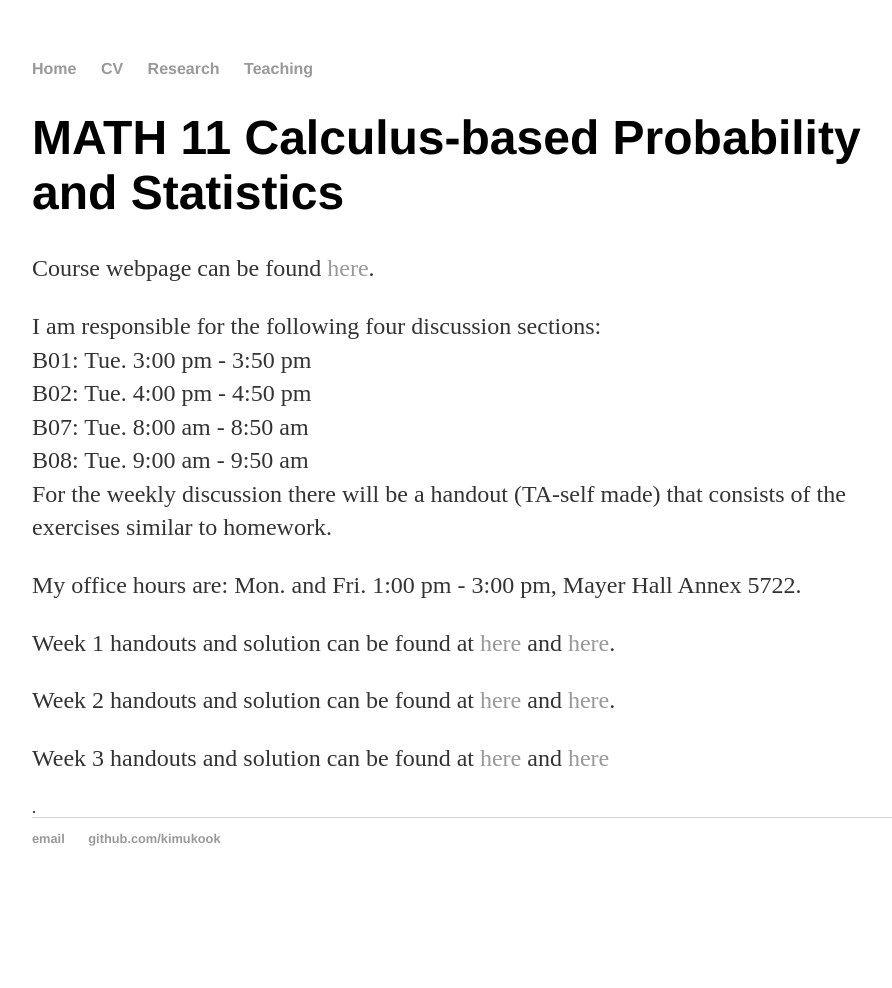
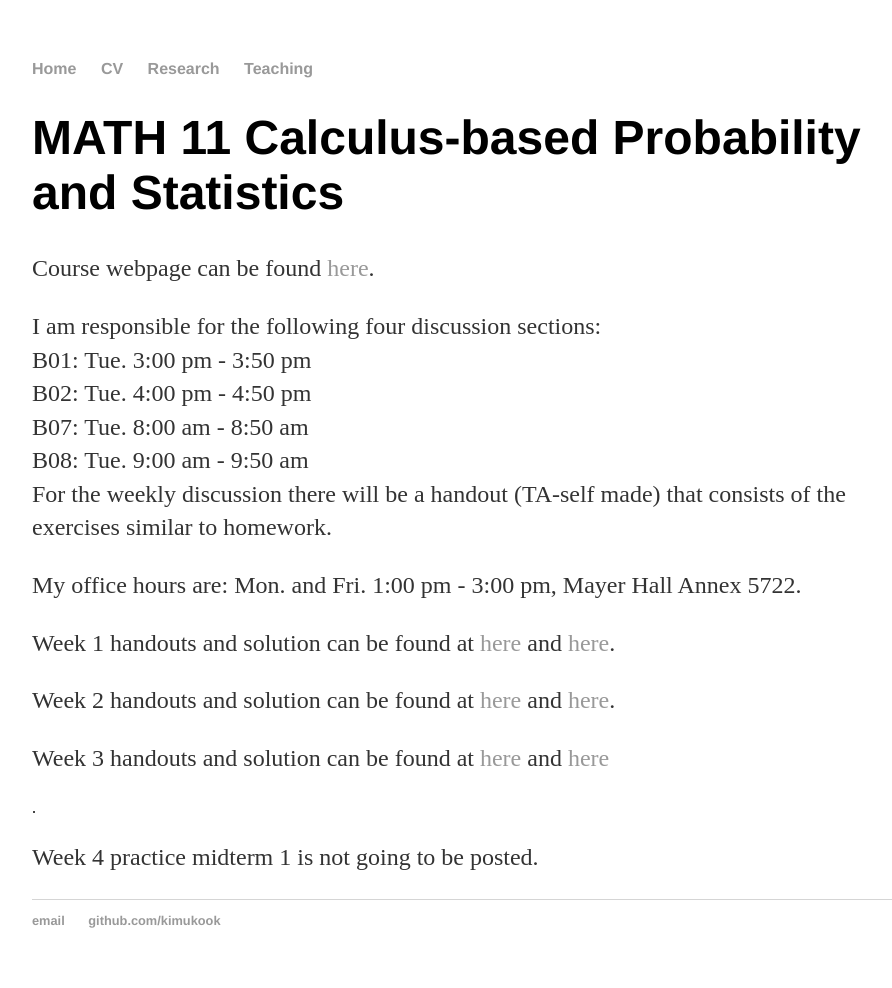
Before and after one commit to kimukook/kimukook.github.io, a Jekyll site: the page built from teaching/math11sp19/index.html, in a window 1280 px wide. Shown: the whole page, without its empty margins (160-1052 px from the left). Built offline with Jekyll 4.4.1, drawn with Linux system fonts in a browser that asks for light colours; before the commit the page ends 906 px from its top, so only the background shows below that.

Commit message:
Update index.html

```diff
--- a/teaching/math11sp19/index.html
+++ b/teaching/math11sp19/index.html
@@ -16,4 +16,5 @@ title: MATH11
 	<p> Week 1 handouts and solution can be found at <a href="https://kimukook.github.io/teaching/math11sp19/Math_11_Discussion_week1.pdf">here</a> and <a href="https://kimukook.github.io/teaching/math11sp19/Math_11_Discussion_week1__solution.pdf">here</a>.</p>
 	<p> Week 2 handouts and solution can be found at <a href="https://kimukook.github.io/teaching/math11sp19/Math_11_Discussion_week2.pdf">here</a> and <a href="https://kimukook.github.io/teaching/math11sp19/Math_11_Discussion_week2__solutions.pdf">here</a>.</p>
 	<p> Week 3 handouts and solution can be found at <a href="https://kimukook.github.io/teaching/math11sp19/Math_11_Discussion_week3.pdf">here</a> and <a href="https://kimukook.github.io/teaching/math11sp19/Math_11_Discussion_week3_solutions.pdf">here</a></p>.
+	<p> Week 4 practice midterm 1 is not going to be posted.</p>
 </div><!-- /.blurb -->
```
